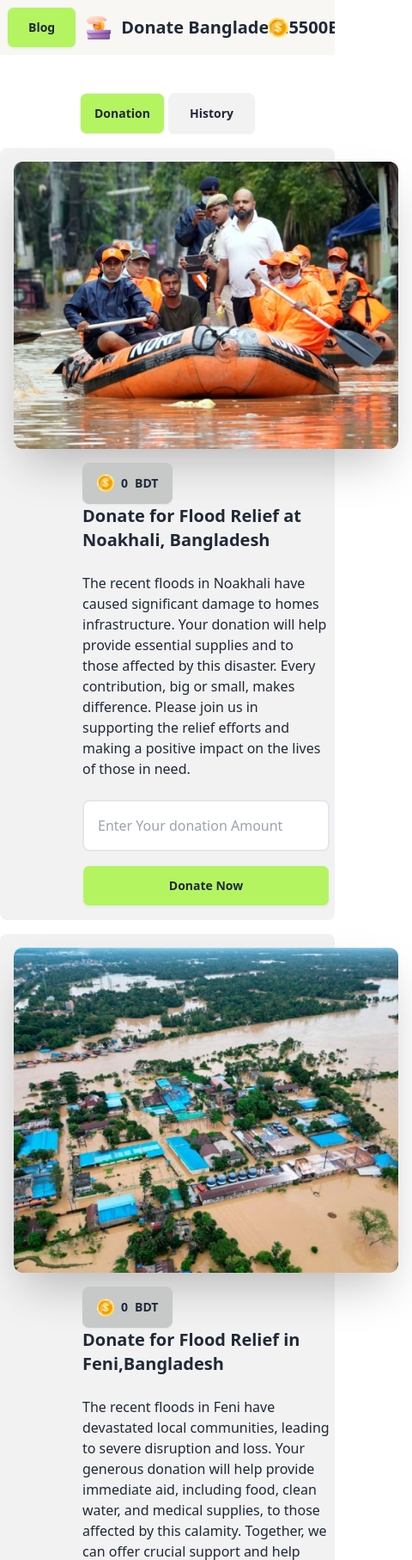
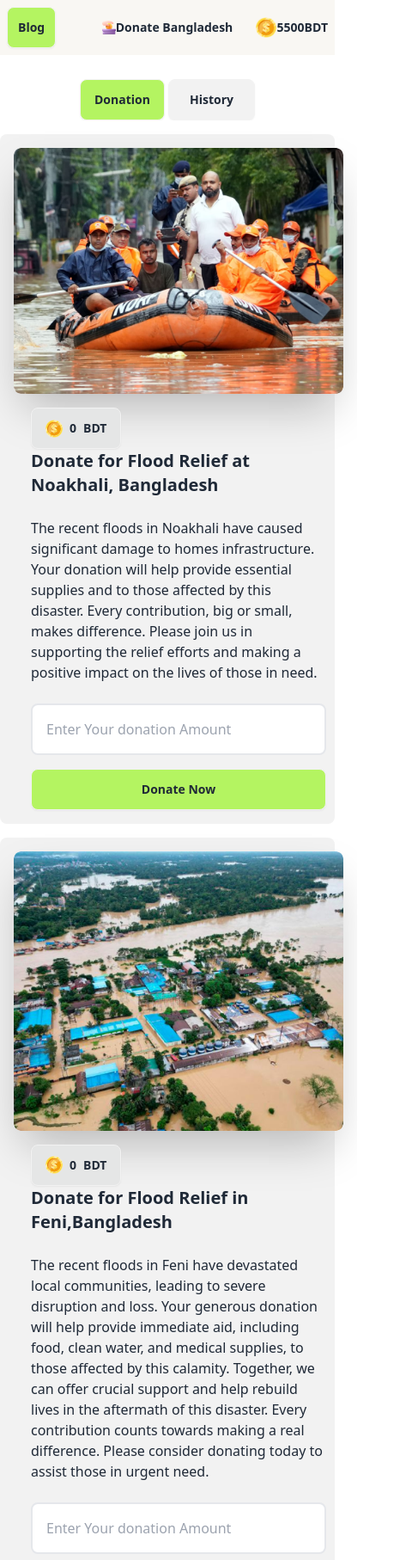
Before and after one commit to hasibprangon/DOM-Assignment, a plain HTML site: page index.html in a window 390 px wide. Shown: the top 1814 px of the page at 86% size, 480 px wide, since content can reach past the window. Drawn offline with nearby package versions, Linux system fonts and the light colour scheme.

Commit message:
website are now responsive

```diff
--- a/index.html
+++ b/index.html
@@ -16,20 +16,20 @@
         <nav class="bg-[#F9F7F3]">
             <div class="navbar container mx-auto">
                 <div class="navbar-start">
-                    <button id="btnBlog" class="bg-[#B4F461] btn px-6 font-bold">Blog</button>
+                    <button id="btnBlog" class="bg-[#B4F461] btn lg:px-6 px-3 font-bold">Blog</button>
                 </div>
                 <div class="navbar-center">
-                    <img class="w-7 mx-3" src="./assets/logo.png " alt="">
-                    <h3 class="font-semibold text-xl">Donate Bangladesh</h3>
+                    <img class="lg:w-7 lg:mx-3 w-4 mx-0" src="./assets/logo.png " alt="">
+                    <h3 class="font-semibold lg:text-xl text-sm">Donate Bangladesh</h3>
                 </div>
                 <div class="navbar-end">
                     <img class="w-6" src="./assets/coin.png" alt="">
-                    <p id="mainBalance" class="font-semibold text-xl">5500</p>
-                    <p class="font-semibold text-xl">BDT</p>
+                    <p id="mainBalance" class="font-semibold lg:text-xl text-sm">5500</p>
+                    <p class="font-semibold lg:text-xl text-sm">BDT</p>
                 </div>
             </div>
         </nav>
-        <div class="mt-11 text-center">
+        <div class="lg:mt-11 mt-7 text-center">
             <button id="btnDonation" class="btn bg-[#B4F461]">Donation</button>
             <button id="btnHistory" class="btn px-6">History</button>
         </div>
@@ -40,9 +40,9 @@
             <!-- card-1 -->
             <div class="hero bg-base-200 container mx-auto rounded-lg">
                 <div class="hero-content flex-col lg:flex-row">
-                    <img src="./assets/noakhali.png" class="rounded-lg shadow-2xl max-w-md" />
-                    <div class="px-20">
-                        <button class="btn btn-active flex items-center">
+                    <img src="./assets/noakhali.png" class="rounded-lg shadow-2xl lg:max-w-md max-w-sm" />
+                    <div class="lg:px-20 px-5">
+                        <button class="btn bg-base-300">
                             <img class="w-5" src="./assets/coin.png" alt="">
                             <span id="donateGainNoa">0</span>
                             BDT
@@ -68,9 +68,9 @@
             <div class="hero bg-base-200 container mx-auto mt-4 rounded-lg">
                 <div class="hero-content flex-col lg:flex-row">
                     <img src="./assets/feni.png" class="rounded-lg shadow-2xl
-                max-w-md" />
-                    <div class="px-20">
-                        <button class="btn btn-active flex items-center">
+                lg:max-w-md max-w-sm" />
+                    <div class="lg:px-20 px-5">
+                        <button class="btn bg-base-300 flex items-center">
                             <img class="w-5" src="./assets/coin.png" alt="">
                             <span id="donateGainFeni">0</span>
                             BDT
@@ -96,9 +96,9 @@
             <!-- card-3 -->
             <div class="hero bg-base-200 container mx-auto mt-4 rounded-lg">
                 <div class="hero-content flex-col lg:flex-row">
-                    <img src="./assets/quota-protest.png" class=" rounded-lg shadow-2xl max-w-md" />
-                    <div class="px-20">
-                        <button class="btn btn-active flex items-center">
+                    <img src="./assets/quota-protest.png" class="rounded-lg shadow-2xl lg:max-w-md max-w-sm	" />
+                    <div class="lg:px-20 px-5">
+                        <button class="btn bg-base-300 flex items-center">
                             <img class="w-5" src="./assets/coin.png" alt="">
                             <span id="donateGainQuotaM">0</span>
                             BDT
@@ -125,7 +125,7 @@
         </section>
 
         <!-- modal -->
-        <dialog id="modal" class="modal modal-bottom sm:modal-middle">
+        <dialog id="modal" class="modal modal-bottom sm:modal-middle ">
             <div class="modal-box text-center">
                 <h3 class="text-3xl font-extrabold">Congrats !</h3>
                 <img class="mx-auto mt-5" src="./assets/coin.png" alt="">
```
Also changed, not shown: blog.html (+5 -5 lines).
